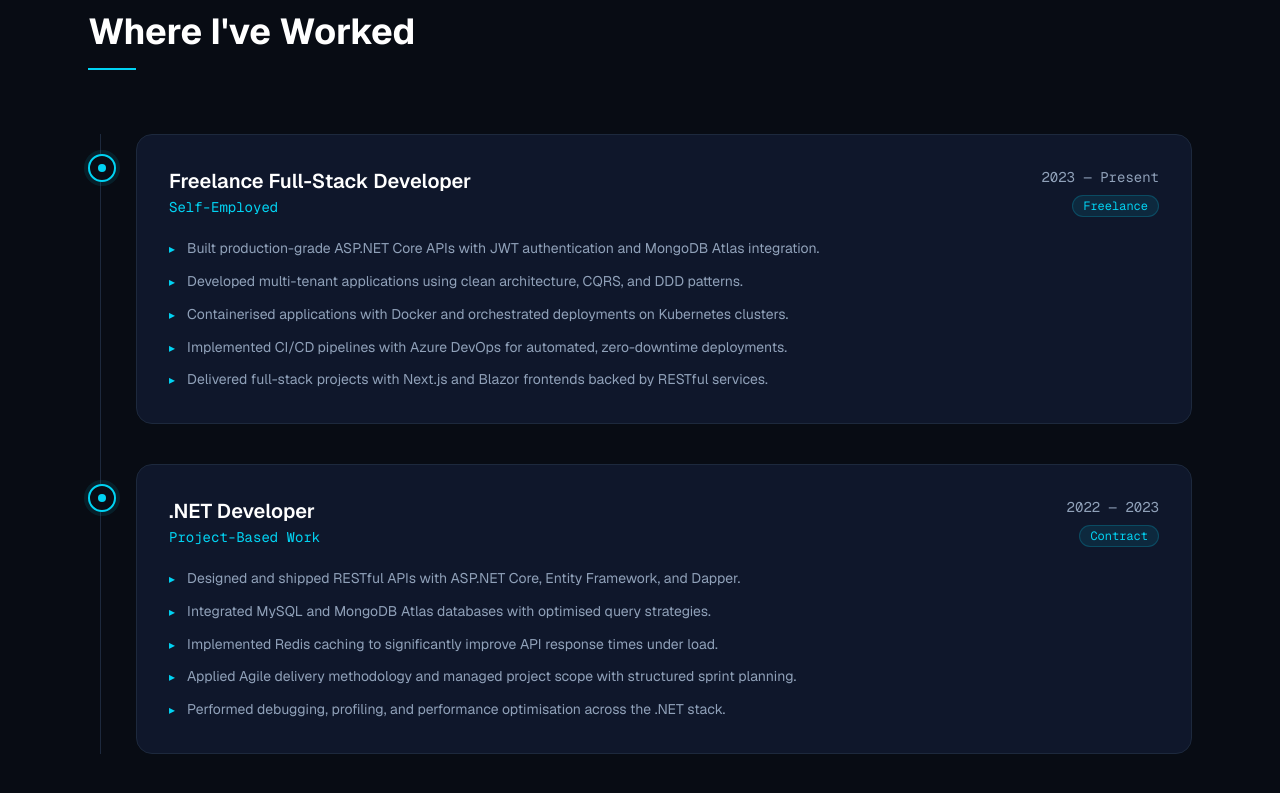
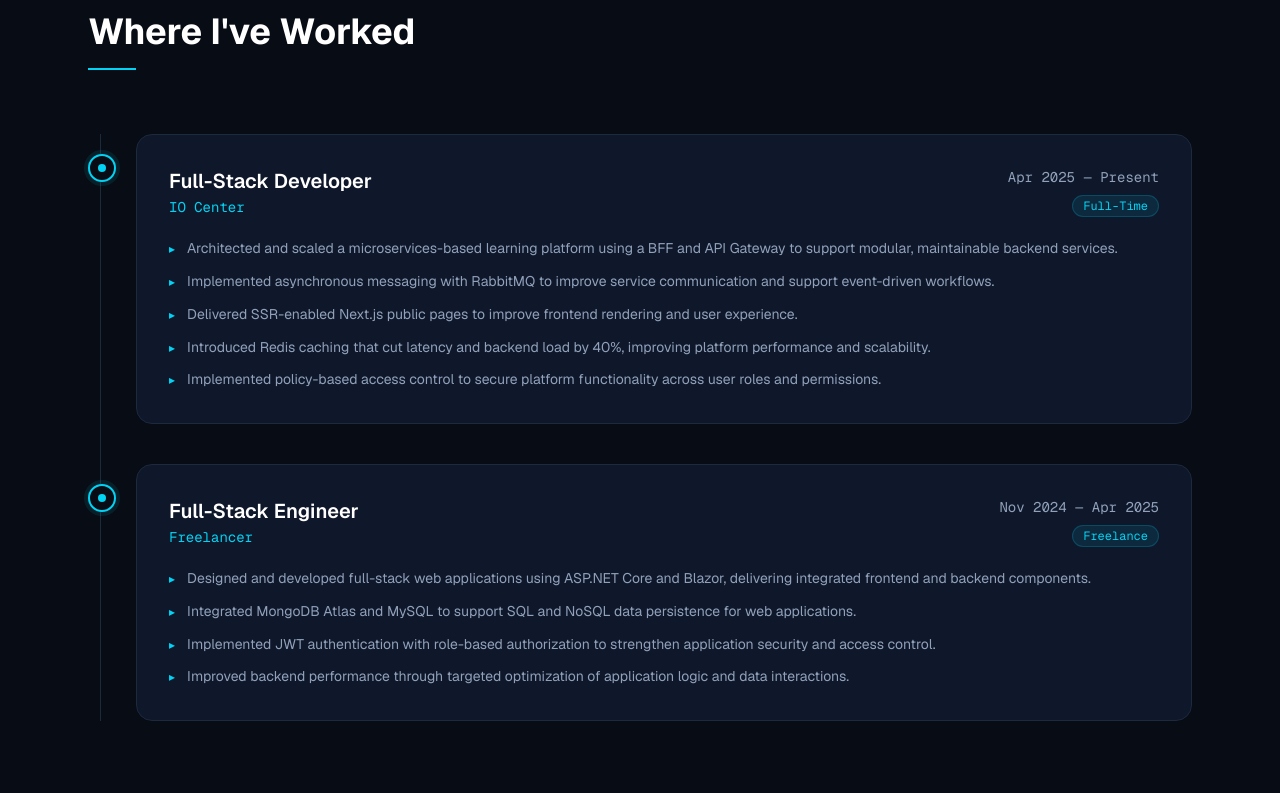
Before and after one commit to almansorIT/My-Portfolio, a Next.js app: page / in a window 1280 px wide. Shown: the part 2926-3719 px from the top of the page. Built offline with nearby package versions, Linux system fonts and the light colour scheme.

Commit message:
adding c.v

```diff
--- a/components/Landing/experience.tsx
+++ b/components/Landing/experience.tsx
@@ -4,29 +4,28 @@ import { useInView } from '@/hooks/useInView'
 
 const experiences = [
   {
-    role: 'Freelance Full-Stack Developer',
-    company: 'Self-Employed',
-    period: '2023 — Present',
-    type: 'Freelance',
+    role: 'Full-Stack Developer',
+    company: 'IO Center',
+    period: 'Apr 2025 — Present',
+    type: 'Full-Time',
     highlights: [
-      'Built production-grade ASP.NET Core APIs with JWT authentication and MongoDB Atlas integration.',
-      'Developed multi-tenant applications using clean architecture, CQRS, and DDD patterns.',
-      'Containerised applications with Docker and orchestrated deployments on Kubernetes clusters.',
-      'Implemented CI/CD pipelines with Azure DevOps for automated, zero-downtime deployments.',
-      'Delivered full-stack projects with Next.js and Blazor frontends backed by RESTful services.',
+      'Architected and scaled a microservices-based learning platform using a BFF and API Gateway to support modular, maintainable backend services.',
+      'Implemented asynchronous messaging with RabbitMQ to improve service communication and support event-driven workflows.',
+      'Delivered SSR-enabled Next.js public pages to improve frontend rendering and user experience.',
+      'Introduced Redis caching that cut latency and backend load by 40%, improving platform performance and scalability.',
+      'Implemented policy-based access control to secure platform functionality across user roles and permissions.',
     ],
   },
   {
-    role: '.NET Developer',
-    company: 'Project-Based Work',
-    period: '2022 — 2023',
-    type: 'Contract',
+    role: 'Full-Stack Engineer',
+    company: 'Freelancer',
+    period: 'Nov 2024 — Apr 2025',
+    type: 'Freelance',
     highlights: [
-      'Designed and shipped RESTful APIs with ASP.NET Core, Entity Framework, and Dapper.',
-      'Integrated MySQL and MongoDB Atlas databases with optimised query strategies.',
-      'Implemented Redis caching to significantly improve API response times under load.',
-      'Applied Agile delivery methodology and managed project scope with structured sprint planning.',
-      'Performed debugging, profiling, and performance optimisation across the .NET stack.',
+      'Designed and developed full-stack web applications using ASP.NET Core and Blazor, delivering integrated frontend and backend components.',
+      'Integrated MongoDB Atlas and MySQL to support SQL and NoSQL data persistence for web applications.',
+      'Implemented JWT authentication with role-based authorization to strengthen application security and access control.',
+      'Improved backend performance through targeted optimization of application logic and data interactions.',
     ],
   },
 ]
```
